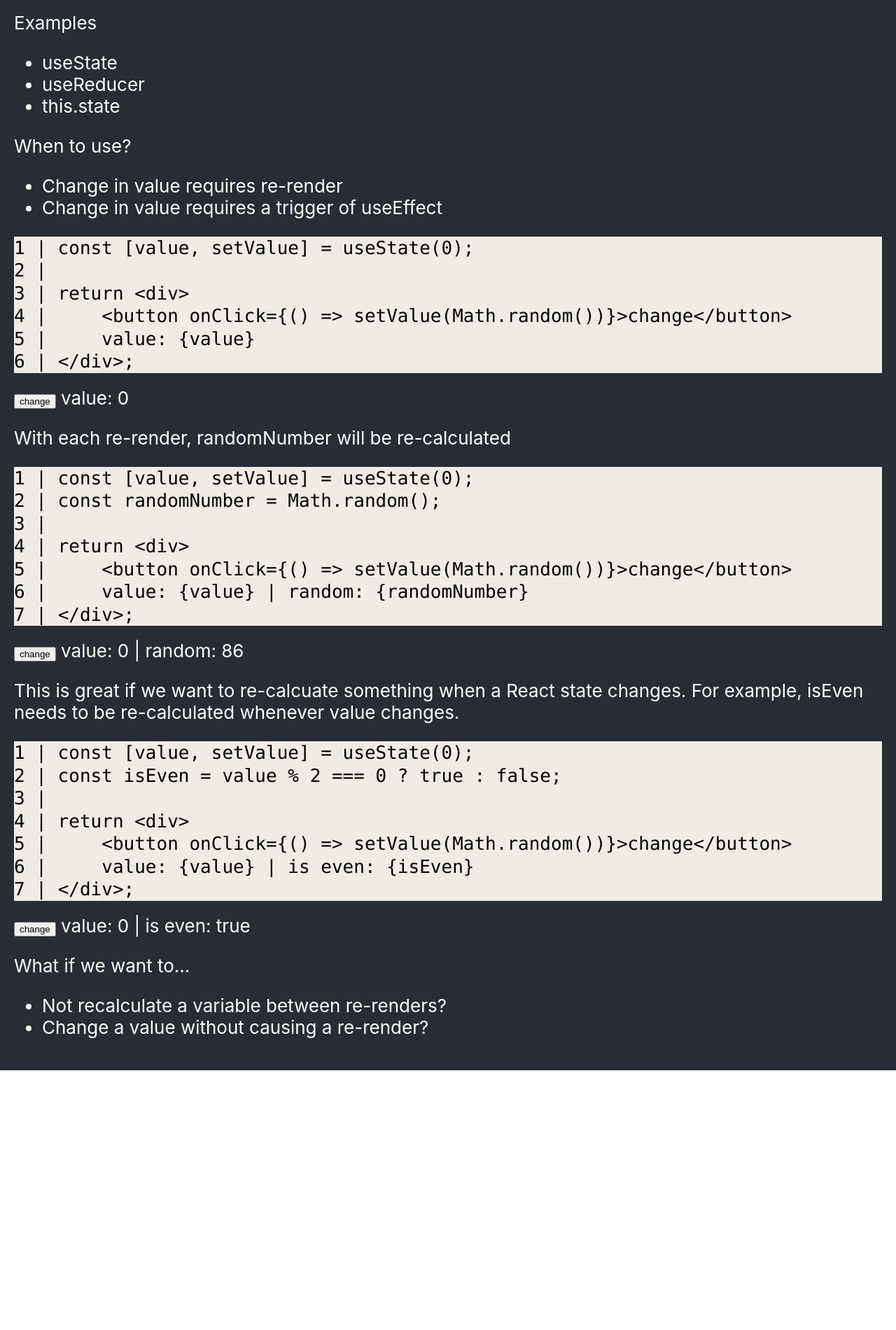
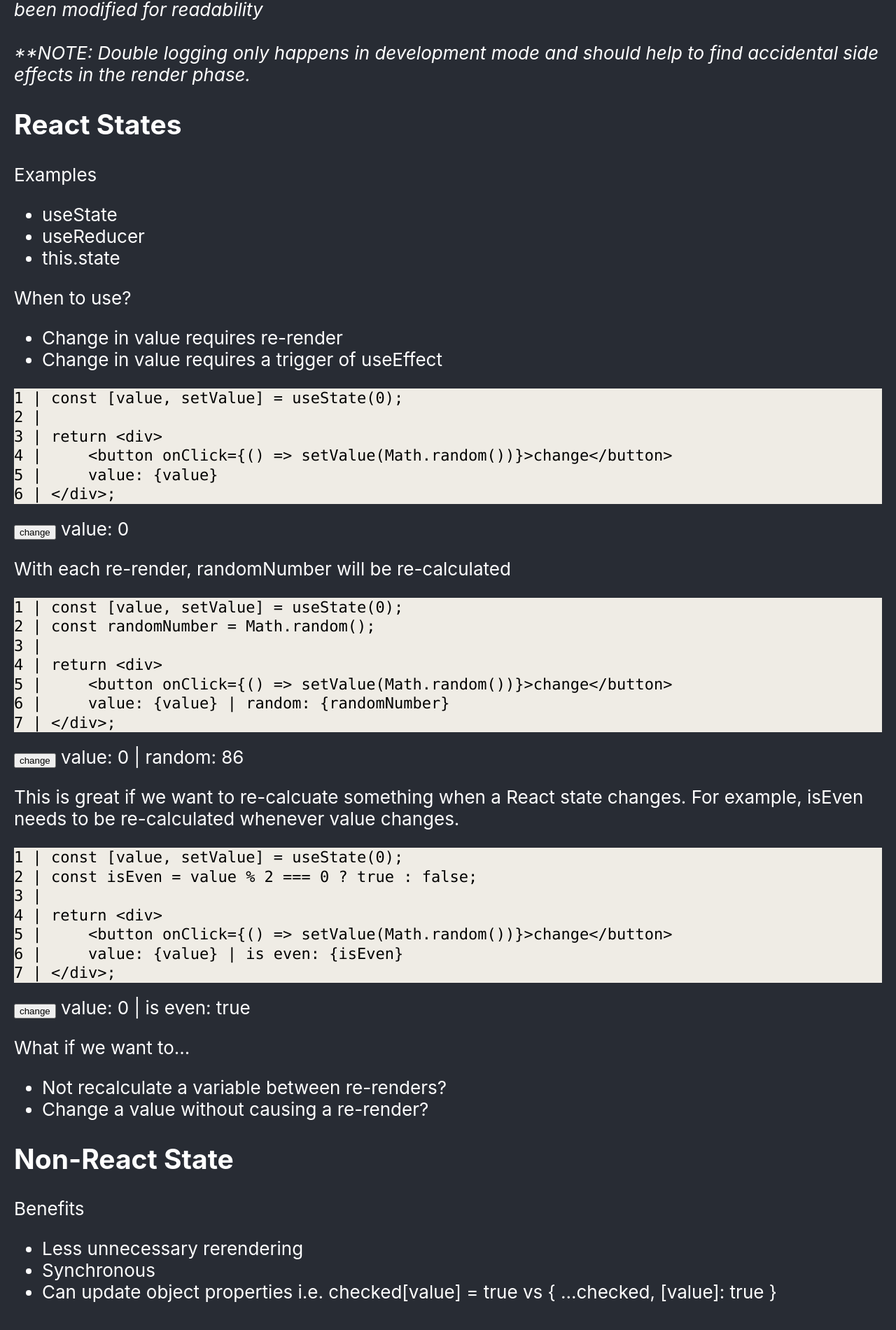
Before and after one commit to joheec/react-hooks-tutorial, a React (Create React App) app: page / in a window 1280 px wide. Shown: the part 436-2336 px from the top of the page at 70% size. Before the commit the page ends 1965 px from the top, so only its background shows below. Built offline with nearby package versions, Linux system fonts and the light colour scheme.

Commit message:
Add non-React state section

```diff
--- a/src/App.js
+++ b/src/App.js
@@ -1,6 +1,7 @@
 import logo from './logo.svg';
 import './App.css';
 import ReactState from './components/ReactState';
+import NonReactState from './components/NonReactState';
 
 function App() {
   return (
@@ -31,7 +32,13 @@
             Beta React Docs
           </a>
         </div>
+        <br /><br />
+        <em>
+          *NOTE: The displayed code is not an accurate representation of this app's code, and may have been modified for readability<br/><br />
+          **NOTE: Double logging only happens in development mode and should help to find accidental side effects in the render phase.
+        </em>
         <ReactState />
+        <NonReactState />
       </div>
     </div>
   );
--- /dev/null
+++ b/src/components/NonReactState/index.js
@@ -0,0 +1,13 @@
+const NonReactState = () => {
+	return <div>
+		<h2>Non-React State</h2>
+		<p>Benefits</p>
+		<ul>
+			<li>Less unnecessary rerendering</li>
+			<li>Synchronous</li>
+			<li>Can update object properties i.e. checked[value] = true vs {"{ ...checked, [value]: true }"}</li>
+		</ul>
+	</div>;
+}
+
+export default NonReactState;
--- a/src/index.css
+++ b/src/index.css
@@ -14,4 +14,5 @@
   background-color: #efece5;
   display: block;
   line-height: 1.25em;
+  font-size: calc(6px + 2vmin);
 }
```
